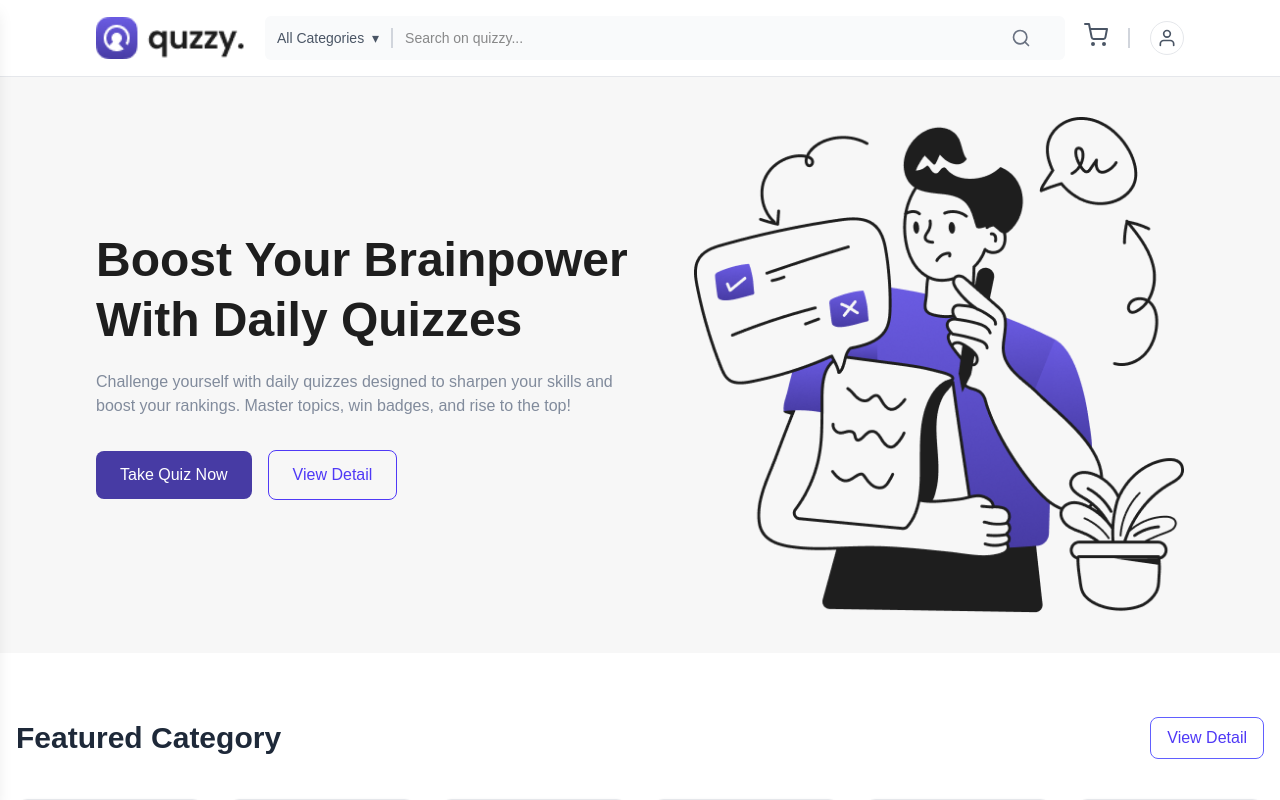
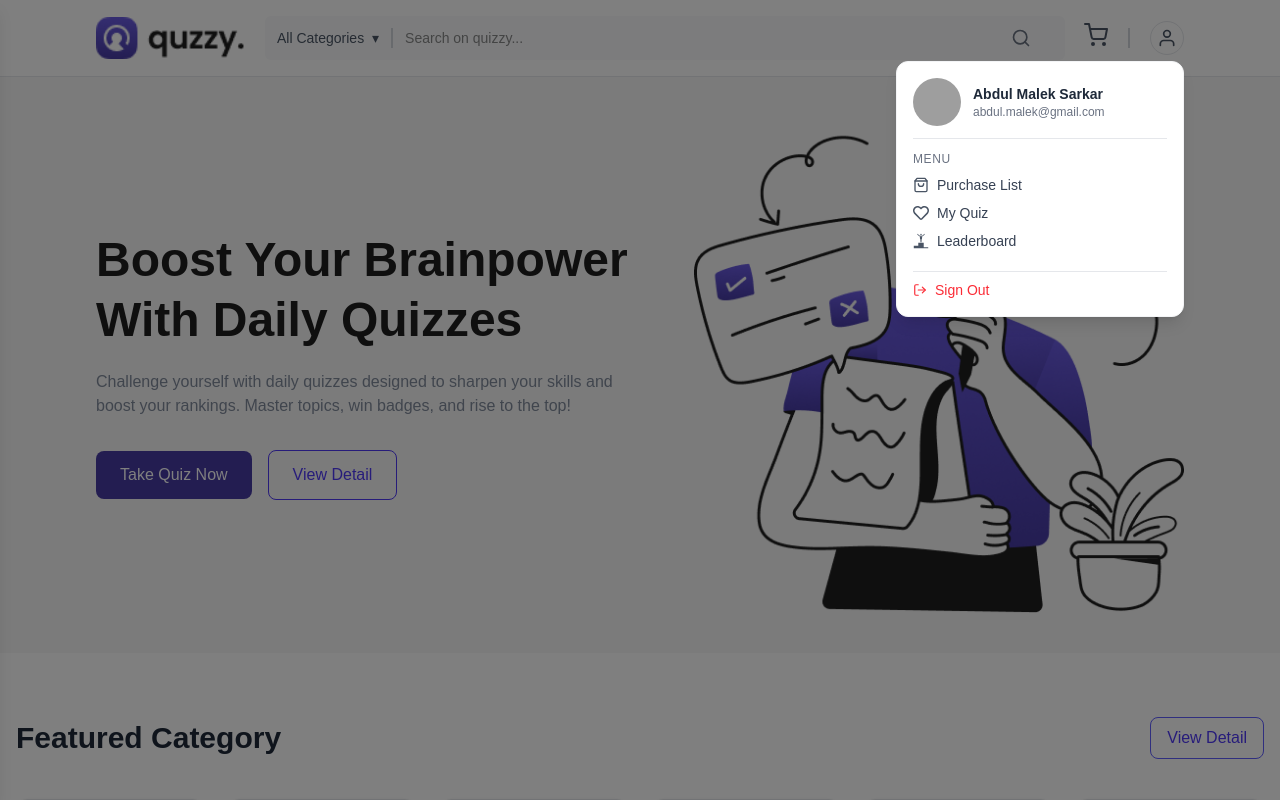
Before and after one commit to LabsTechno-128/thinkhive-frontend, a Next.js app: page / in a window 1280 px wide. Both pictures are taken after a click on the button 1167 px from the left and 38 px from the top of the page. Shown: the top 800 px of the page. Built offline with nearby package versions, Linux system fonts and the light colour scheme; grey boxes are pictures that could not be loaded.

Commit message:
create user popup

```diff
--- a/src/components/shere/Navber.tsx
+++ b/src/components/shere/Navber.tsx
@@ -1,20 +1,29 @@
-'use client';
-import { useState } from 'react';
-import { FiMenu, FiSearch, FiShoppingCart, FiUser, FiX } from 'react-icons/fi';
-import Link from 'next/link';
-import Image from 'next/image';
+
+"use client";
+
+import { useState } from "react";
+import { FiMenu, FiSearch, FiShoppingCart, FiUser, FiX, FiLogOut, FiShoppingBag } from "react-icons/fi";
+import { FaRegHeart } from "react-icons/fa";
+import { GiPodiumWinner } from "react-icons/gi";
+import Link from "next/link";
+import Image from "next/image";
 
 export default function Navbar() {
   const [categoryOpen, setCategoryOpen] = useState(false);
   const [sidebarOpen, setSidebarOpen] = useState(false);
-  console.log('categoryOpen', categoryOpen);
+  const [profileOpen, setProfileOpen] = useState(false);
+
+  const menuItems = [
+    { label: "Purchase List", icon: <FiShoppingBag className="text-gray-600" /> },
+    { label: "My Quiz", icon: <FaRegHeart className="text-gray-600" /> },
+    { label: "Leaderboard", icon: <GiPodiumWinner className="text-gray-600" /> },
+  ];
 
   return (
-    <nav className="w-full bg-white border-b border-gray-200  ">
-      <div className=" mx-auto flex items-center justify-between py-4 px-6 md:px-24 ">
+    <nav className="w-full bg-white border-b border-gray-200 relative z-50">
+      <div className="mx-auto flex items-center justify-between py-4 px-6 md:px-24">
         {/* Left - Logo */}
         <Link href="/" className="flex items-center gap-2">
-          {/* Logo Image */}
           <div className="hidden lg:flex relative">
             <Image
               src="/logo/Logo.png"
@@ -30,30 +39,22 @@ export default function Navbar() {
           >
             <FiMenu className="w-6 h-6" />
           </button>
-
-          {/* Brand Text */}
         </Link>
 
-        {/* Middle - Search + Category */}
-
-        <div className="hidden lg:flex items-center bg-gray-50 rounded-md overflow-hidden w-[500px] xl:w-[800px]  ">
-          {/* Category Button */}
-          <div className="relative ">
+        {/* Middle - Search */}
+        <div className="hidden lg:flex items-center bg-gray-50 rounded-md overflow-hidden w-[500px] xl:w-[800px]">
+          <div className="relative">
             <button
               className="px-3 py-3 cursor-pointer hover:bg-gray-100 text-sm text-gray-600 text-nowrap"
               onClick={() => setCategoryOpen(!categoryOpen)}
             >
               All Categories <span className="ml-1">▾</span>
             </button>
-
-            {/* Smooth Animated Dropdown */}
           </div>
 
-          {/* Divider Line */}
           <p className="border border-gray-300 h-5"></p>
 
-          {/* Search Box */}
-          <div className="flex items-center justify-between w-[650px] ">
+          <div className="flex items-center justify-between w-[650px]">
             <input
               type="text"
               placeholder="Search on quizzy..."
@@ -66,28 +67,99 @@ export default function Navbar() {
         </div>
 
         {/* Right - Icons */}
-        <div className="flex items-center gap-5 ">
+        <div className="flex items-center gap-5 relative">
           <Link href="/cart">
             <button className="text-gray-600 hover:text-indigo-600 cursor-pointer">
               <FiShoppingCart className="w-6 h-6" />
             </button>
           </Link>
-          <p className="border border-gray-300 h-5 "></p>
-          <button className="text-gray-600 hover:text-indigo-600 border border-gray-200 rounded-full p-1.5 cursor-pointer">
+
+          <p className="border border-gray-300 h-5"></p>
+
+          {/* Profile Button */}
+          <button
+            className="text-gray-600 hover:text-indigo-600 border border-gray-200 rounded-full p-1.5 cursor-pointer relative"
+            onClick={() => setProfileOpen(!profileOpen)}
+          >
             <FiUser className="w-5 h-5" />
           </button>
+
+          {/* Profile Popup */}
+          <div
+            className={`absolute top-10 right-0 w-72 bg-white rounded-xl shadow-lg border border-gray-100 p-4 transform transition-all duration-300 z-[99999] ${
+              profileOpen
+                ? "opacity-100 scale-100 visible"
+                : "opacity-0 scale-95 invisible"
+            }`}
+          >
+            {/* Profile Info */}
+            <div className="flex items-center gap-3 border-b border-gray-200 pb-3">
+              <div className="w-12 h-12 relative rounded-full overflow-hidden">
+                <Image
+                  src="/profile.jpg"
+                  alt="User"
+                  fill
+                  className="object-cover"
+                />
+              </div>
+              <div>
+                <h3 className="font-semibold text-gray-800 text-sm">
+                  Abdul Malek Sarkar
+                </h3>
+                <p className="text-gray-500 text-xs">
+                  abdul.malek@gmail.com
+                </p>
+              </div>
+            </div>
+
+            {/* Menu Items */}
+            <div className="py-3">
+              <p className="text-gray-500 text-xs uppercase tracking-wider mb-2">Menu</p>
+              <ul className="space-y-2">
+                {menuItems.map((item, index) => (
+                  <li
+                    key={index}
+                    className="flex items-center gap-2 text-gray-700 hover:text-indigo-600 cursor-pointer transition"
+                  >
+                    {item.icon}
+                    <span className="text-sm">{item.label}</span>
+                  </li>
+                ))}
+              </ul>
+            </div>
+
+            {/* Divider */}
+            <div className="border-t border-gray-200 my-2"></div>
+
+            {/* Sign Out */}
+            <button
+              onClick={() => setProfileOpen(false)}
+              className="flex items-center gap-2 text-red-500 text-sm font-medium hover:text-red-600 transition"
+            >
+              <FiLogOut /> Sign Out
+            </button>
+          </div>
         </div>
       </div>
-      {/* large device */}
+
+      {/* Background Blur (when popup open) */}
+      {profileOpen && (
+        <div
+          className="fixed inset-0 bg-black/50  z-40"
+          onClick={() => setProfileOpen(false)}
+        ></div>
+      )}
+
+      {/* Category Dropdown */}
       <div className="absolute top-14 left-[25%] w-40">
         <ul
-          className={` shadow-lg mt-1 rounded-md bg-white z-[999] transform transition-all duration-300 origin-top ${
+          className={`shadow-lg mt-1 rounded-md bg-white z-[999] transform transition-all duration-300 origin-top ${
             categoryOpen
-              ? 'opacity-100 scale-100 visible'
-              : 'opacity-0 scale-95 invisible'
+              ? "opacity-100 scale-100 visible"
+              : "opacity-0 scale-95 invisible"
           }`}
         >
-          {['Science', 'Math', 'History', 'Tech'].map((item) => (
+          {["Science", "Math", "History", "Tech"].map((item) => (
             <li key={item}>
               <Link
                 href={`/category/${item.toLowerCase()}`}
@@ -100,13 +172,13 @@ export default function Navbar() {
           ))}
         </ul>
       </div>
-      {/* small device */}
+
+      {/* Sidebar for Small Devices */}
       <div
         className={`fixed top-0 left-0 h-full w-64 bg-white shadow-lg z-[9999] transform transition-transform duration-300 ${
-          sidebarOpen ? 'translate-x-0' : '-translate-x-full'
+          sidebarOpen ? "translate-x-0" : "-translate-x-full"
         }`}
       >
-        {/* Header */}
         <div className="flex justify-between items-center px-5 py-4 border-b border-gray-200">
           <h2 className="text-lg font-semibold">Menu</h2>
           <button
@@ -117,31 +189,15 @@ export default function Navbar() {
           </button>
         </div>
 
-        {/* Links */}
         <div className="flex flex-col p-5 gap-4 text-gray-700">
-          <Link href="/" onClick={() => setSidebarOpen(false)}>
-            Home
-          </Link>
-          <Link href="/category/science" onClick={() => setSidebarOpen(false)}>
-            Science
-          </Link>
-          <Link href="/category/math" onClick={() => setSidebarOpen(false)}>
-            Math
-          </Link>
-          <Link href="/category/history" onClick={() => setSidebarOpen(false)}>
-            History
-          </Link>
-          <Link href="/category/tech" onClick={() => setSidebarOpen(false)}>
-            Tech
-          </Link>
-          <Link href="/cart" onClick={() => setSidebarOpen(false)}>
-            Cart
-          </Link>
-          <Link href="/account" onClick={() => setSidebarOpen(false)}>
-            My Account
-          </Link>
+          <Link href="/" onClick={() => setSidebarOpen(false)}>Home</Link>
+          <Link href="/category/science" onClick={() => setSidebarOpen(false)}>Science</Link>
+          <Link href="/category/math" onClick={() => setSidebarOpen(false)}>Math</Link>
+          <Link href="/category/history" onClick={() => setSidebarOpen(false)}>History</Link>
+          <Link href="/category/tech" onClick={() => setSidebarOpen(false)}>Tech</Link>
+          <Link href="/cart" onClick={() => setSidebarOpen(false)}>Cart</Link>
+          <Link href="/account" onClick={() => setSidebarOpen(false)}>My Account</Link>
         </div>
-
       </div>
     </nav>
   );
```
